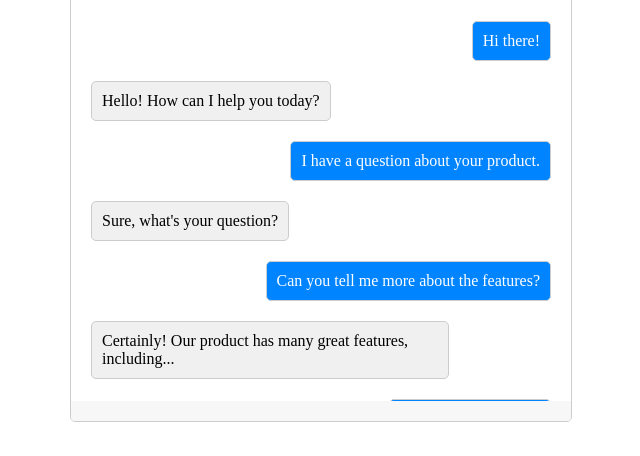
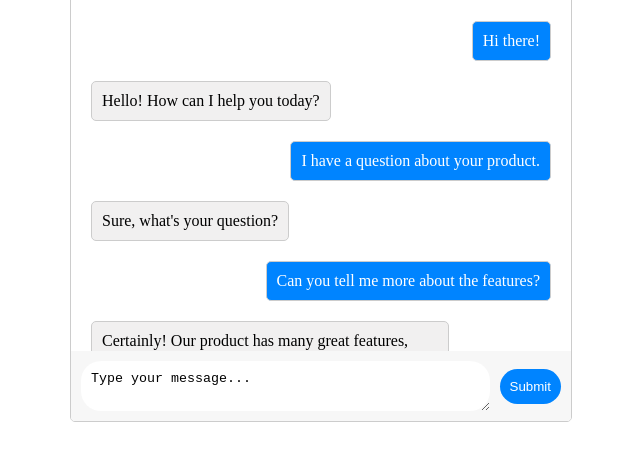
Before and after one commit to hrsypre/HTMLexercises, a plain HTML site: page form8.html in a window 1280 px wide. Shown: the part 237-693 px from the top of the page, without its empty margins (319-959 px from the left). Drawn offline with Linux system fonts and the light colour scheme.

Commit message:
Update form8.html

```diff
--- a/form8.html
+++ b/form8.html
@@ -100,7 +100,9 @@
       </div>
 
         <form class="input-container">
-
+           <textarea name="Type you message">Type your message...</textarea>
+          <input type="Submit"
+          value="Submit">
         </form>
 
     </div>
```
